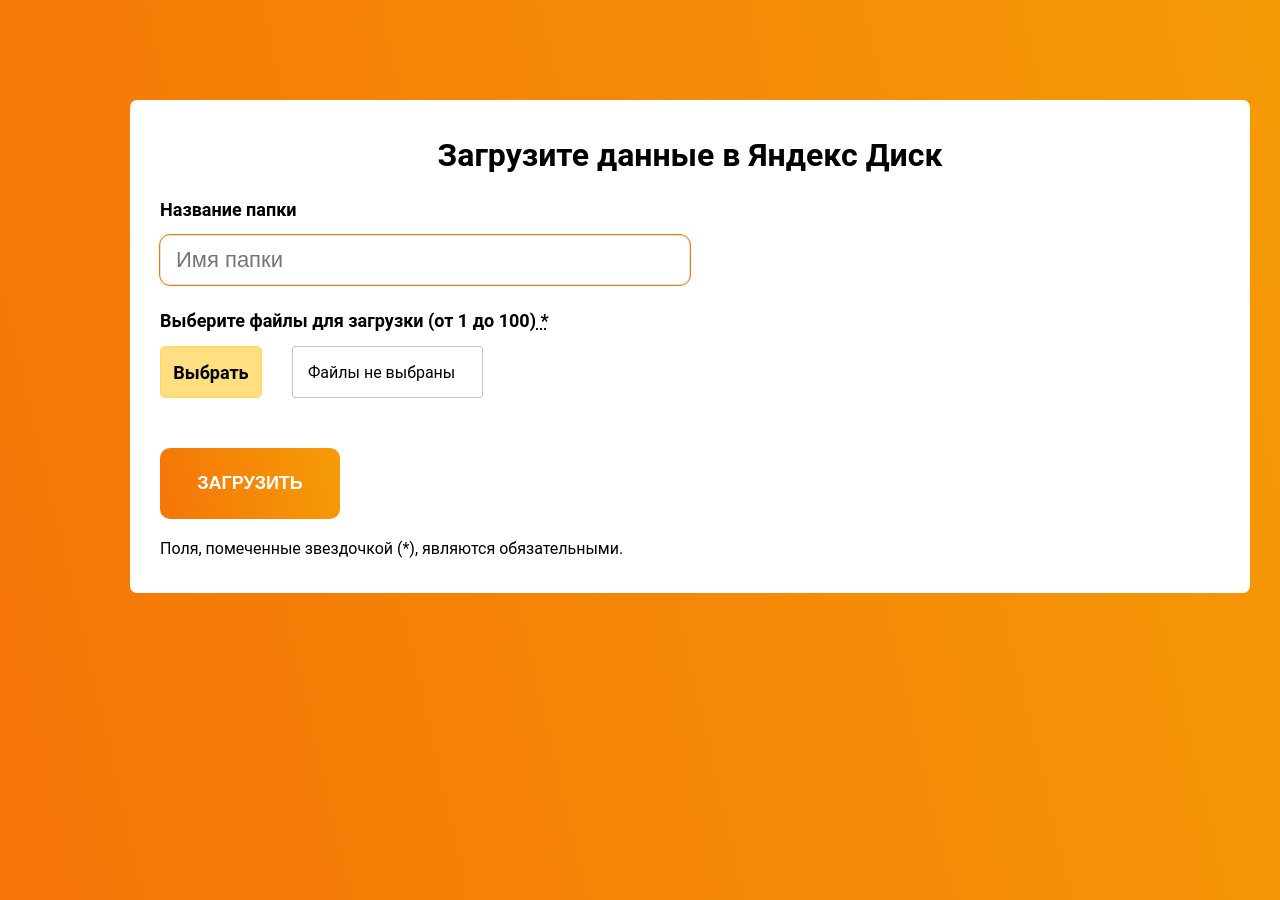
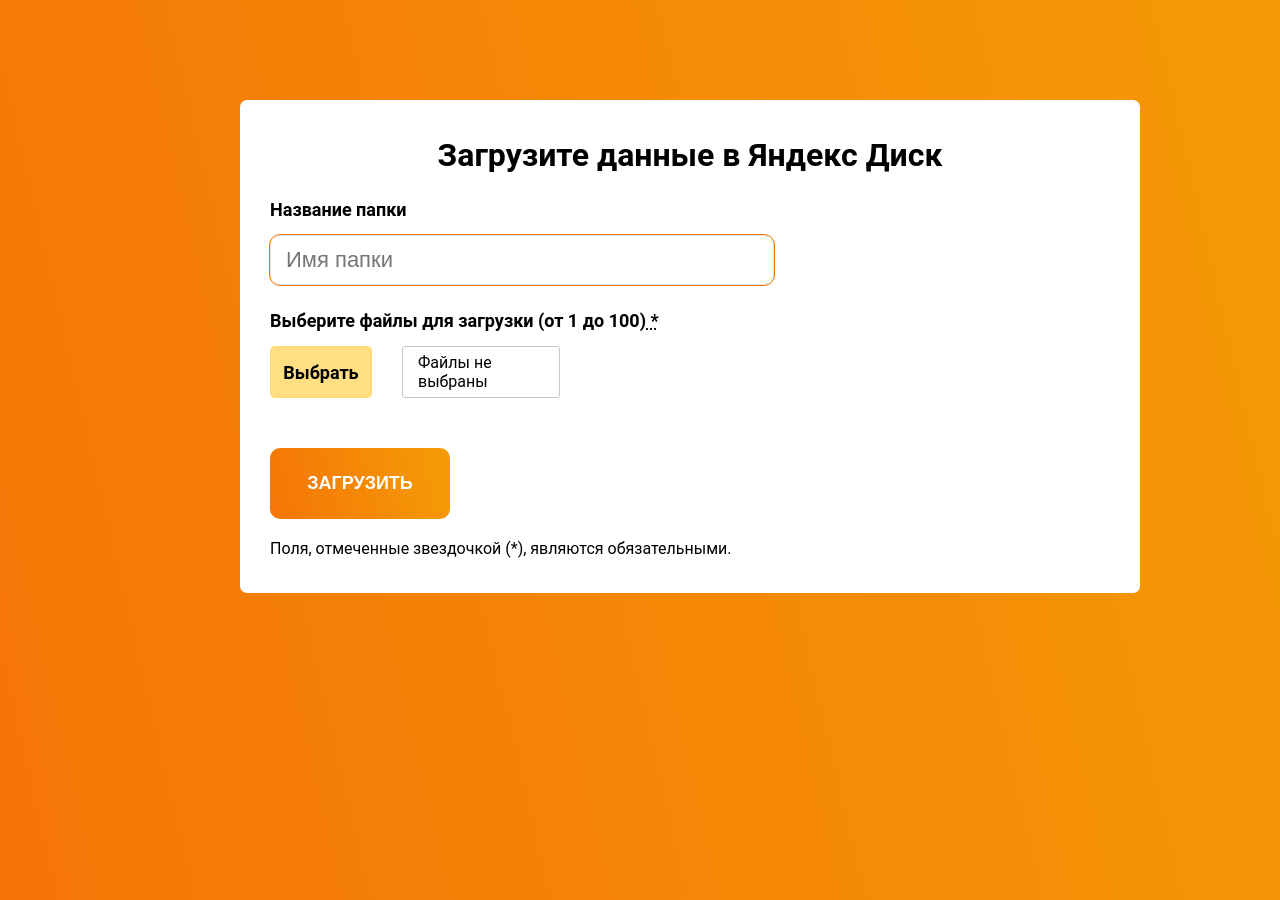
Before and after one commit to AlbShar/TestTaskSofter, a React (Create React App) app: page / in a window 1280 px wide. Shown: the top 900 px of the page. Built offline with nearby package versions, Linux system fonts and the light colour scheme; no server answers.

Commit message:
update styles app

```diff
--- a/src/App.Styled.ts
+++ b/src/App.Styled.ts
@@ -2,12 +2,18 @@
 
 const StyledDivContainer = styled.div`
   box-sizing: border-box;
-  max-width: 1120px;
-  margin: 50px auto;
+  max-width: 600px;
+  margin: 20px auto;
   padding: 15px 30px;
   border-radius: 7px;
   background-color: #fff;
-`;
+
+  @media screen and (min-width: 1024.8px) {
+    margin: 50px auto;
+    max-width: 900px;
+  }
+
+  `;
 
 const StyledH1 = styled.h1`
   text-align: center;
--- a/src/components/CustomForm/CustomForm.tsx
+++ b/src/components/CustomForm/CustomForm.tsx
@@ -1,6 +1,5 @@
 import { useEffect, useRef, useState, ChangeEvent } from 'react';
 import { Formik, Field, Form, ErrorMessage } from 'formik';
-import * as Yup from 'yup';
 import {
   createFolder,
   fetchHref,
@@ -12,7 +11,7 @@
 
 const CustomForm = () => {
   const [textFileInput, setTextFileInput] =
-    useState<string>('Файлы не выбраны');
+    useState('Файлы не выбраны');
   const [errorFolderName, setErrorFolderName] = useState<string | null>(null);
   const [stateDuplicateFiles, setStateDuplicateFiles] = useState<string | null>(null);
   const [overwrite, setOverwrite] = useState<boolean>(false);
@@ -224,7 +223,7 @@
                 Загрузить
               </button>
               <div style={{ margin: '20px 0' }}>
-                Поля, помеченные звездочкой (*), являются обязательными.
+                Поля, отмеченные звездочкой (*), являются обязательными.
               </div>
             </div>
           </Form>
--- a/src/components/CustomForm/customForm.css
+++ b/src/components/CustomForm/customForm.css
@@ -10,7 +10,7 @@
 
 .input {
   box-sizing: border-box;
-  width: 50%;
+  width: 60%;
   height: 50px;
   margin-top: 15px;
   padding: 5px 15px;
@@ -19,6 +19,7 @@
   color: #353535;
   border-radius: 10px;
   font-size: 22px;
+
 }
 
 .input:focus {
@@ -135,3 +136,9 @@
   border-radius: 5px;
   cursor: pointer;
 }
+
+@media screen and (min-width: 1024.8px) {
+  .input {
+    width: 60%;
+  }
+}
```
